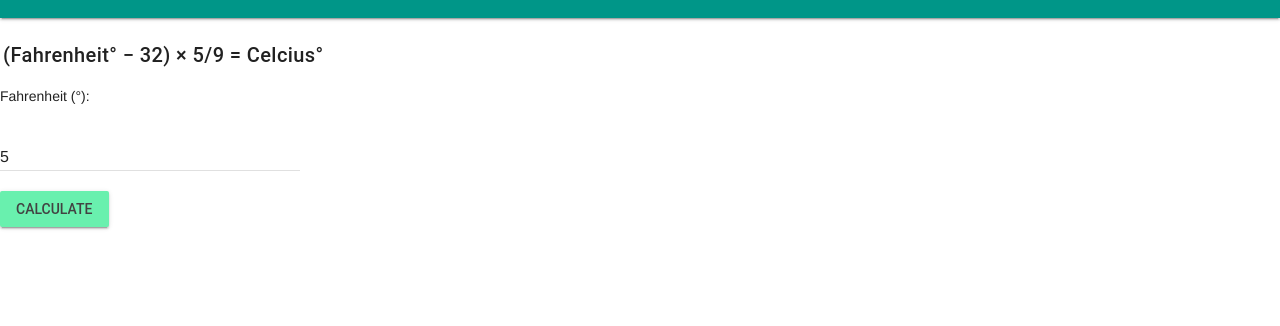
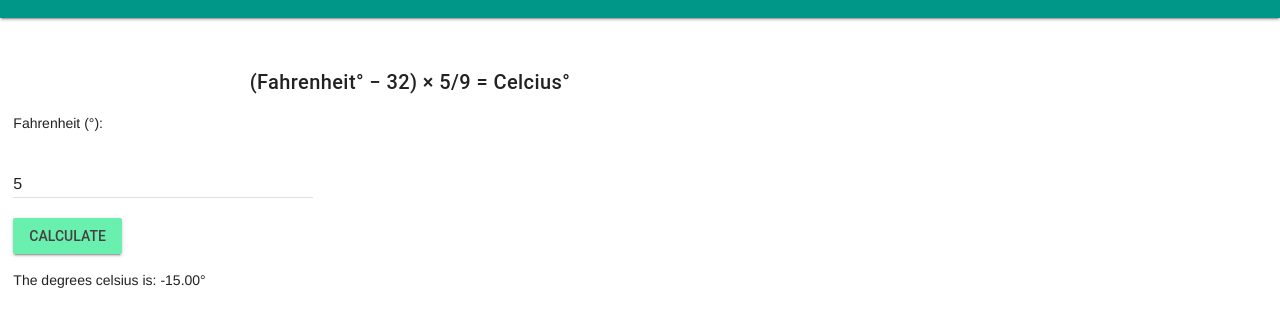
Before and after one commit to zaida-hammel/ICS2O-Unit3-04-HTML, a plain HTML site: page index.html in a window 1280 px wide. Both pictures are taken after typing "5" into the empty fields and a click on the button "CALCULATE". Shown: the part 46-372 px from the top of the page. Drawn offline with nearby package versions, Linux system fonts and the light colour scheme.

Commit message:
edited css and js

```diff
--- a/css/style.css
+++ b/css/style.css
@@ -1,3 +1,22 @@
-.wow {
-  width: 100px;
+/* Created by: Zaida Hammel
+* Created on: April 2022
+* This file contains the CSS for index.html
+*/
+
+h4 {
+  padding-left: 175pt;
+  padding-right: 10pt;
+  paddinga-top: 10pt;
 }
+
+h5 {
+  padding-left: 175pt;
+  padding-right: 10pt;
+  padding-top: 10pt;
+}
+
+.mdl-layout__content {
+  padding-left: 10pt;
+  padding-right: 10pt;
+  padding-top: 10pt;
+}
--- a/js/script.js
+++ b/js/script.js
@@ -0,0 +1,18 @@
+// Created by: Zaida Hammel
+// Created on: March 2022
+// This file contains the JS functions for index.html
+
+'use strict'
+/**
+ * This function calculates area of a triangle.
+ */
+function calculate () {
+  // input
+  const fahrenheit = parseFloat(document.getElementById('degrees-fahrenheit').value)
+
+  // process
+  const celsius = (fahrenheit - 32) * 5/9
+
+  // output
+  document.getElementById('celsius').innerHTML = 'The degrees celsius is: ' + celsius.toFixed(2) + '°'
+}
```
